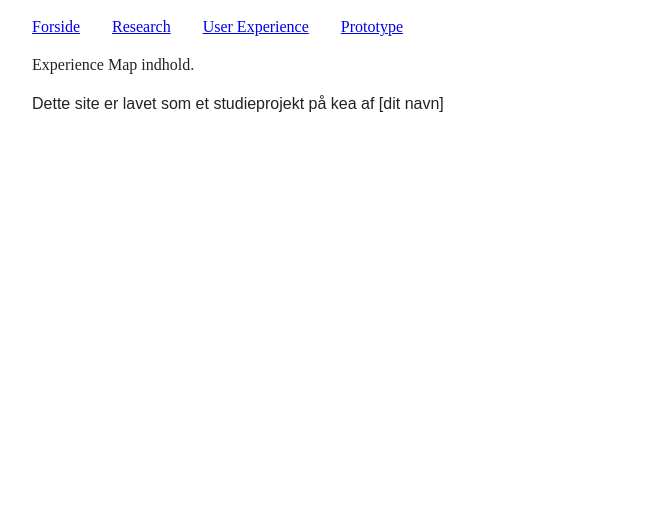
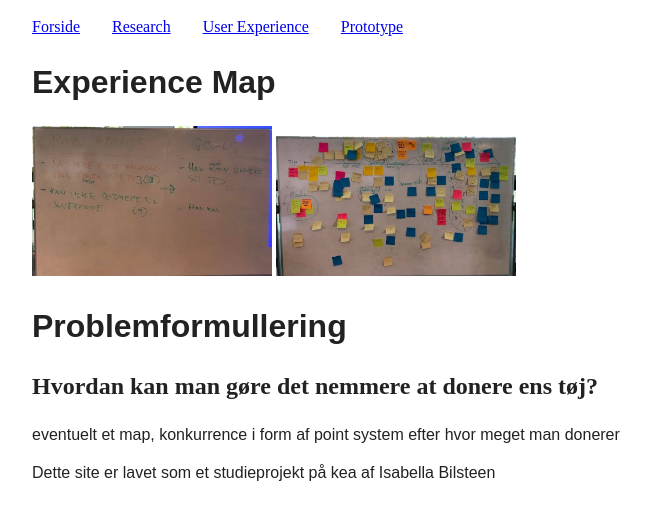
Before and after one commit to isab4202/01-bruger, a plain HTML site: page experiencemap.html in a window 1280 px wide. Shown: the whole page, without its empty margins (8-659 px from the left). Drawn offline with nearby package versions, Linux system fonts and the light colour scheme.

Commit message:
experience map

```diff
--- a/experiencemap.html
+++ b/experiencemap.html
@@ -49,21 +49,32 @@
     <!-- Sidens indhold -->
     <main>
         <article>
-      Experience Map indhold.
+            <h1> Experience Map</h1>
+            <img src="billede_filer/Experience%20Map.jpg" alt="et fint billede af et
+Experience Map">
+            <img src="billede_filer/Experience%20Map%202.jpg" alt="et fint billede af et
+Experience Map">
+            <h1> Problemformullering</h1>
+            <h2>Hvordan kan man gøre det nemmere at donere ens tøj? </h2>
+            <p> eventuelt et map, konkurrence i form af point system efter hvor meget man donerer</p>
+
         </article>
     </main>
     <!-- Sidens indhold slut -->
 
     <!-- footer -->
     <footer>
-    <p>Dette site er lavet som et studieprojekt på kea af [dit navn]</p>
+        <p>Dette site er lavet som et studieprojekt på kea af Isabella Bilsteen</p>
     </footer>
     <!-- footer slut -->
 
     <!-- Diverse ekstra, du ikke behøver at pille ved -->
     <script src="js/vendor/modernizr-3.6.0.min.js"></script>
     <script src="https://code.jquery.com/jquery-3.3.1.min.js" integrity="sha256-FgpCb/KJQlLNfOu91ta32o/NMZxltwRo8QtmkMRdAu8=" crossorigin="anonymous"></script>
-  <script>window.jQuery || document.write('<script src="js/vendor/jquery-3.3.1.min.js"><\/script>')</script>
+    <script>
+        window.jQuery || document.write('<script src="js/vendor/jquery-3.3.1.min.js"><\/script>')
+
+    </script>
     <script src="js/plugins.js"></script>
     <script src="js/main.js"></script>
 
```
Also changed, not shown: billede_filer/Experience Map 2.jpg (added), billede_filer/Experience Map.jpg (added). Lines whose indentation alone changed are shown as unchanged.
